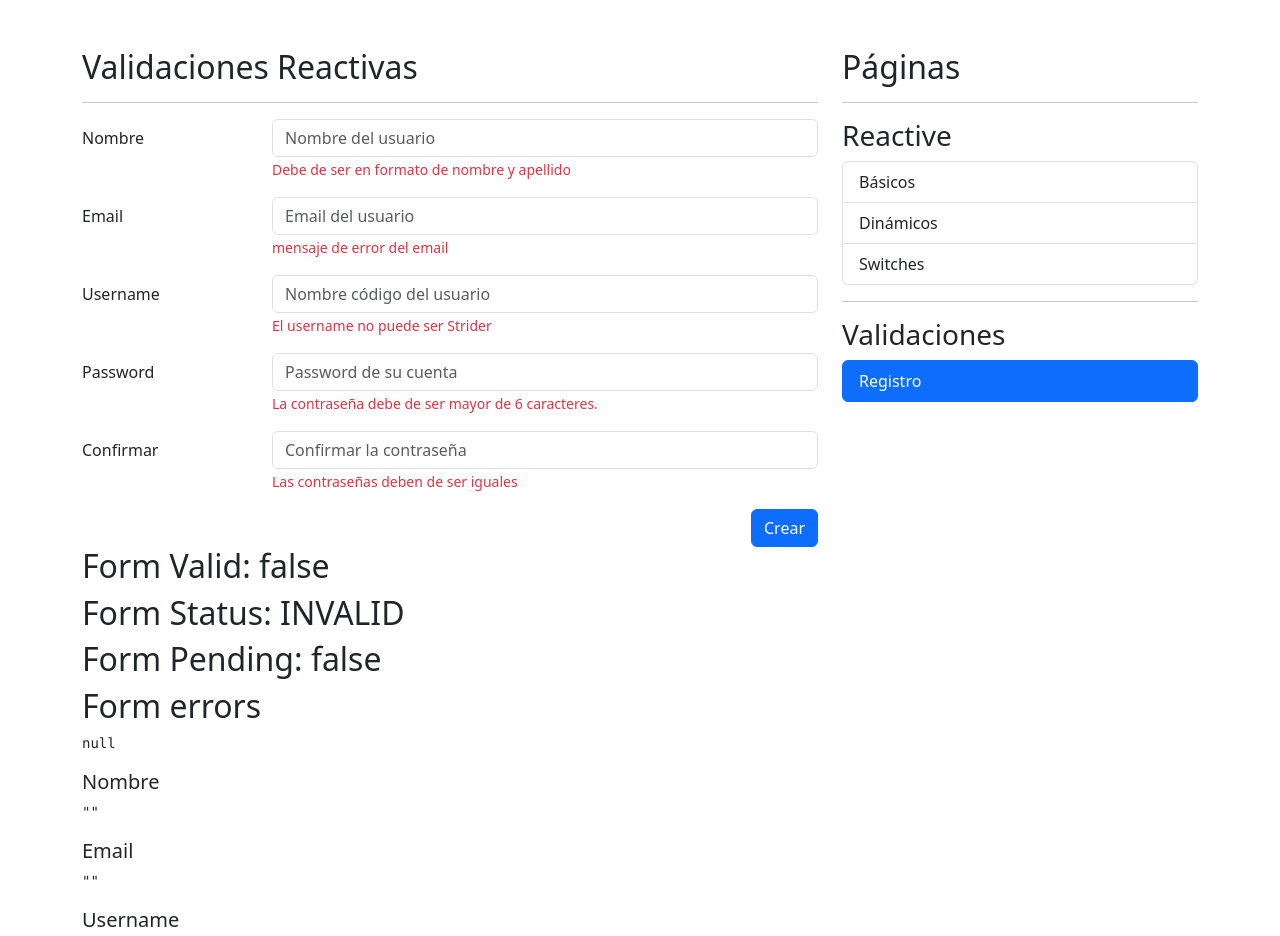
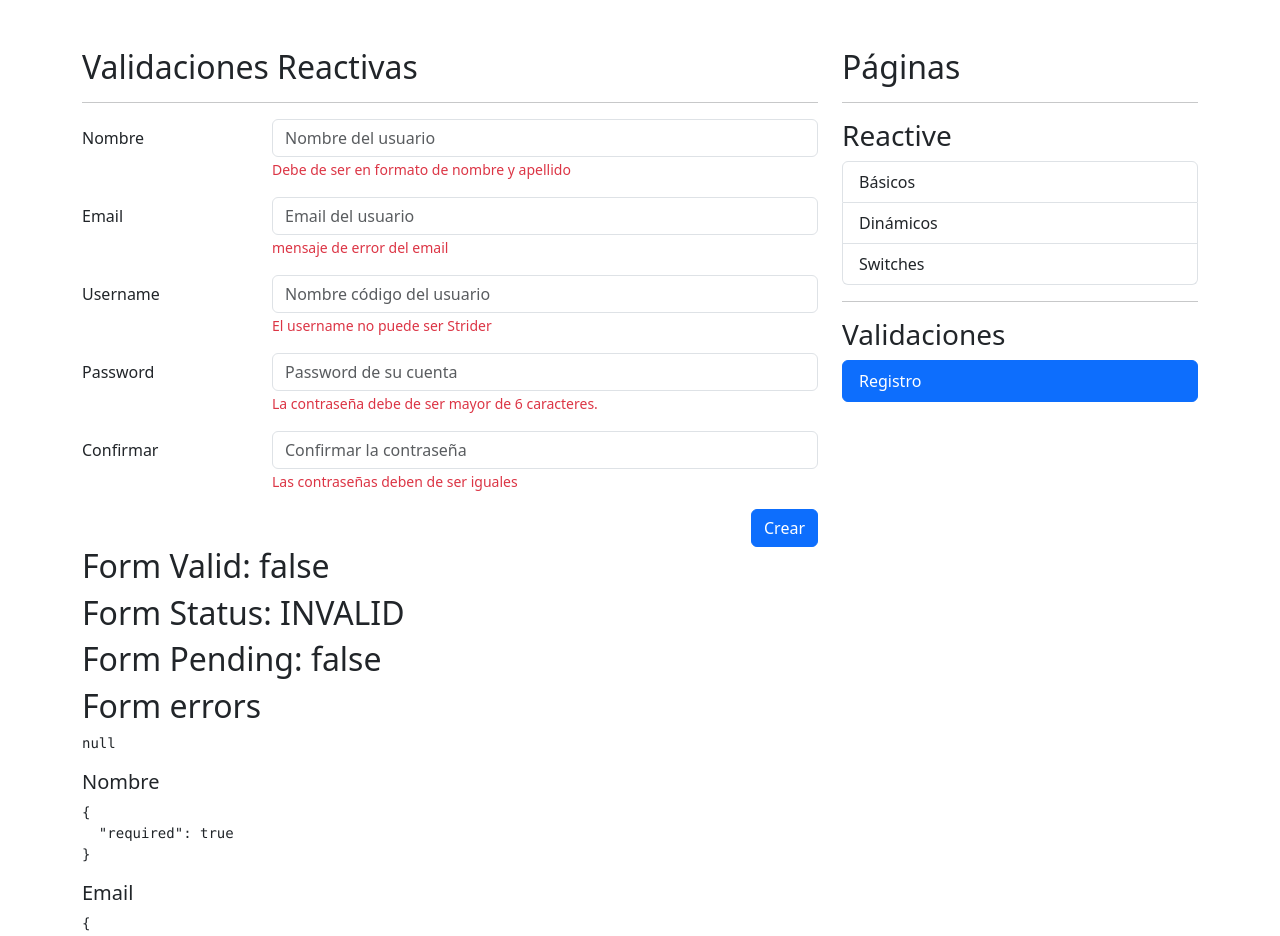
Before and after one commit to leandropereyradev/curso-angular-form-app, an Angular app: page /auth/sign-up in a window 1280 px wide. Shown: the top 936 px of the page. Built offline with nearby package versions, Linux system fonts and the light colour scheme.

Commit message:
RegisterComponent: Email and Pattern Validations

```diff
--- a/src/app/auth/pages/register-page/register-page.component.html
+++ b/src/app/auth/pages/register-page/register-page.component.html
@@ -103,10 +103,10 @@
 <pre>{{ myForm.errors | json }}</pre>
 
 <h5>Nombre</h5>
-<pre>{{ myForm.value.name | json }}</pre>
+<pre>{{ myForm.controls["name"].errors | json }}</pre>
 
 <h5>Email</h5>
-<pre>{{ myForm.value.email | json }}</pre>
+<pre>{{ myForm.controls["email"].errors | json }}</pre>
 
 <h5>Username</h5>
 <pre>{{ myForm.controls["username"].errors | json }}</pre>
--- a/src/app/auth/pages/register-page/register-page.component.ts
+++ b/src/app/auth/pages/register-page/register-page.component.ts
@@ -1,15 +1,24 @@
 import { Component } from '@angular/core';
 import { FormBuilder, FormGroup, Validators } from '@angular/forms';
-import { cantBeStrider } from 'src/app/shared/validators/validators';
+import * as customValidators from 'src/app/shared/validators/validators';
 
 @Component({
   templateUrl: './register-page.component.html',
 })
 export class RegisterPageComponent {
   public myForm: FormGroup = this.fb.group({
-    name: ['', [Validators.required]],
-    email: ['', [Validators.required]],
-    username: ['', [Validators.required, cantBeStrider]],
+    name: [
+      '',
+      [
+        Validators.required,
+        Validators.pattern(customValidators.firstNameAndLastnamePattern),
+      ],
+    ],
+    email: [
+      '',
+      [Validators.required, Validators.pattern(customValidators.emailPattern)],
+    ],
+    username: ['', [Validators.required, customValidators.cantBeStrider]],
     password: ['', [Validators.required, Validators.minLength(6)]],
     passwordConfirm: ['', [Validators.required]],
   });
--- a/src/app/shared/validators/validators.ts
+++ b/src/app/shared/validators/validators.ts
@@ -1,6 +1,11 @@
-import { FormControl } from '@angular/forms';
+import { FormControl, ValidationErrors } from '@angular/forms';
 
-export const cantBeStrider = (control: FormControl) => {
+export const firstNameAndLastnamePattern: string = '([a-zA-Z]+) ([a-zA-Z]+)';
+export const emailPattern: string = '^[a-z0-9._%+-]+@[a-z0-9.-]+\\.[a-z]{2,4}$';
+
+export const cantBeStrider = (
+  control: FormControl
+): ValidationErrors | null => {
   const value: string = control.value.trim().toLowerCase();
 
   if (value === 'strider') {
```
